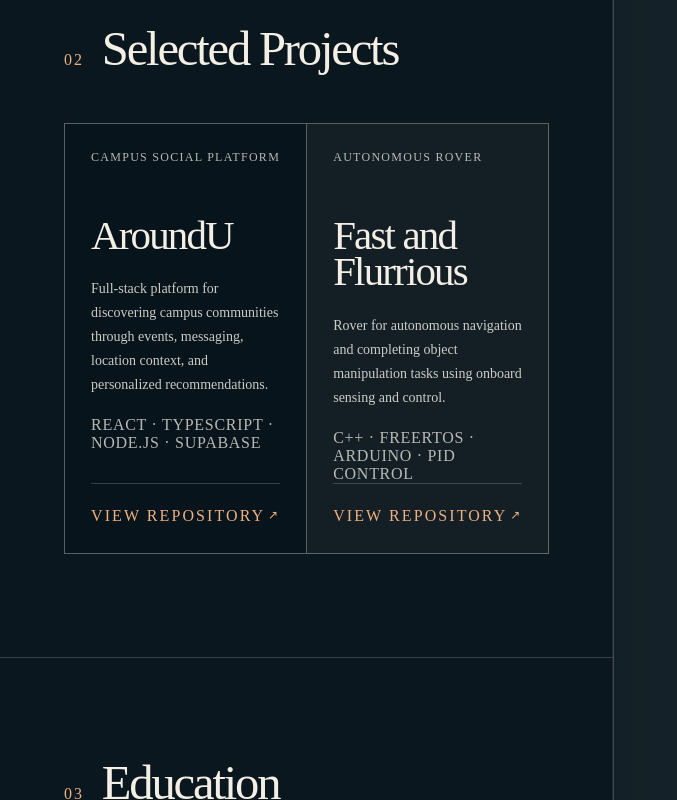
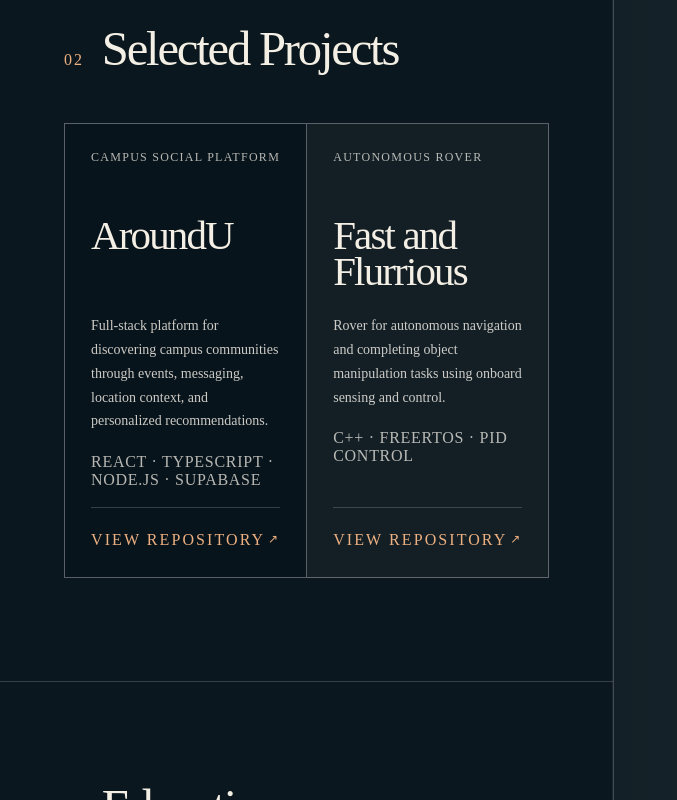
Before and after one commit to Y3EGAN/ReaganPortfolio, a Next.js app: page / in a window 1280 px wide. Shown: the part 2000-2800 px from the top of the page, without its empty margins (0-677 px from the left). Built offline with nearby package versions, Linux system fonts and the light colour scheme.

Commit message:
Polish project card layout

```diff
--- a/app/globals.css
+++ b/app/globals.css
@@ -30,7 +30,7 @@
 
 .portfolio { position: relative; min-height: 100vh; }
 .portrait { position: fixed; z-index: 0; inset: 0; overflow: hidden; background: #17242b; }
-.portrait img { object-fit: cover; object-position: center center; animation: image-in 1.6s ease-out both; }
+.portrait img { object-fit: cover; object-position: center center; }
 .portrait-overlay { position: absolute; inset: 0; background: linear-gradient(180deg, rgba(14,25,31,.04), transparent 52%, rgba(10,18,22,.24)); }
 .photo-marker { position: absolute; right: 30px; bottom: 28px; margin: 0; color: rgba(255,255,255,.76); font: 650 9px var(--mono); letter-spacing: .16em; text-transform: uppercase; writing-mode: vertical-rl; text-shadow: 0 1px 18px rgba(0,0,0,.45); }
 
@@ -40,7 +40,7 @@
 .resume-pane::after { top: 42vh; left: 12vw; width: 42vw; height: 68vh; opacity: .18; background: radial-gradient(circle at 50% 45%, rgba(237,176,128,.7), transparent 58%); animation: liquid-float-alt 22s ease-in-out infinite alternate; }
 .resume-pane > * { position: relative; z-index: 1; }
 
-.pane-nav { position: sticky; z-index: 5; top: 0; width: 100%; min-height: 66px; margin: 0; padding: 0 clamp(30px, 5vw, 82px); display: flex; align-items: center; gap: 24px; border-bottom: 1px solid rgba(255,255,255,.18); color: var(--paper); background: rgba(5,17,23,.52); box-shadow: none; backdrop-filter: blur(8px); font: 650 9px var(--mono); letter-spacing: .11em; text-transform: uppercase; animation: nav-in .7s .12s ease-out both; }
+.pane-nav { position: sticky; z-index: 5; top: 0; width: 100%; min-height: 66px; margin: 0; padding: 0 clamp(30px, 5vw, 82px); display: flex; align-items: center; gap: 24px; border-bottom: 1px solid rgba(255,255,255,.18); color: var(--paper); background: rgba(5,17,23,.52); box-shadow: none; backdrop-filter: blur(8px); font: 650 9px var(--mono); letter-spacing: .11em; text-transform: uppercase; }
 .pane-nav::before { display: none; }
 .pane-nav a { position: relative; padding: 8px 0; transition: color .25s ease; }
 .pane-nav a::after { content: ""; position: absolute; right: 0; bottom: 4px; left: 0; height: 1px; background: currentColor; transform: scaleX(0); transform-origin: right; transition: transform .28s ease; }
@@ -65,14 +65,6 @@
 .quick-facts div + div { border-left: 1px solid var(--line-strong); }
 .quick-facts dt { color: var(--sunset); font: 700 8px var(--mono); letter-spacing: .14em; text-transform: uppercase; }
 .quick-facts dd { margin: 7px 0 0; font-size: 13px; line-height: 1.4; }
-.profile > * { animation: content-in .8s cubic-bezier(.2,.7,.2,1) both; }
-.profile > :nth-child(1) { animation-delay: .18s; }
-.profile > :nth-child(2) { animation-delay: .25s; }
-.profile > :nth-child(3) { animation-delay: .32s; }
-.profile > :nth-child(4) { animation-delay: .4s; }
-.profile > :nth-child(5) { animation-delay: .48s; }
-.profile > :nth-child(6) { animation-delay: .56s; }
-
 .section-block { padding-top: clamp(84px, 8vw, 118px); padding-bottom: clamp(84px, 8vw, 118px); border-top: 1px solid var(--line); background: rgba(3,13,18,.06); }
 .section-title { display: flex; align-items: baseline; gap: 18px; margin-bottom: 50px; }
 .section-title > span { color: var(--sunset-soft); font: 700 9px/1 var(--mono); letter-spacing: .12em; }
@@ -92,9 +84,9 @@
 .project-item:nth-child(even) { background: rgba(255,255,255,.035); }
 .project-item:hover { background: rgba(212,106,58,.1); }
 .project-topline { display: flex; align-items: center; justify-content: space-between; gap: 16px; color: var(--muted); font: 650 8px/1.3 var(--mono); letter-spacing: .08em; text-transform: uppercase; }
-.project-item h3 { margin: 52px 0 0; font-family: var(--display); font-size: clamp(34px, 3.2vw, 48px); font-weight: 500; letter-spacing: -.045em; line-height: .9; }
-.project-item > p:not(.tools) { margin: 24px 0 0; color: rgba(244,241,233,.83); font-size: 14px; line-height: 1.7; }
-.project-item .tools { grid-column: auto; margin-top: 20px; }
+.project-item h3 { min-height: 1.8em; margin: 52px 0 0; font-family: var(--display); font-size: clamp(34px, 3.2vw, 48px); font-weight: 500; letter-spacing: -.045em; line-height: .9; }
+.project-item > p:not(.tools) { min-height: 6.8em; margin: 24px 0 0; color: rgba(244,241,233,.83); font-size: 14px; line-height: 1.7; }
+.project-item .tools { grid-column: auto; margin-top: 20px; margin-bottom: 18px; }
 .project-link { min-height: 44px; margin-top: auto; padding-top: 20px; display: flex; align-items: center; justify-content: space-between; border-top: 1px solid var(--line); color: var(--sunset-soft); font: 700 8px/1 var(--mono); letter-spacing: .13em; text-transform: uppercase; }
 .project-link span { font-size: 12px; transition: transform .25s ease; }
 .project-link:hover span { transform: translate(3px, -3px); }
@@ -150,9 +142,6 @@
 .contact-links a:hover { color: var(--sunset-soft); }
 .contact-links a span { color: var(--sunset-soft); }
 
-@keyframes image-in { from { opacity: .45; transform: scale(1.03); } to { opacity: 1; transform: scale(1); } }
-@keyframes nav-in { from { opacity: 0; transform: translateY(-10px); } to { opacity: 1; transform: translateY(0); } }
-@keyframes content-in { from { opacity: 0; transform: translateY(20px); } to { opacity: 1; transform: translateY(0); } }
 @keyframes liquid-float { from { transform: translate3d(-2%, -2%, 0) rotate(-4deg) scale(1); } to { transform: translate3d(7%, 5%, 0) rotate(7deg) scale(1.08); } }
 @keyframes liquid-float-alt { from { transform: translate3d(4%, 5%, 0) rotate(4deg) scale(.96); } to { transform: translate3d(-7%, -4%, 0) rotate(-8deg) scale(1.06); } }
 
@@ -220,6 +209,7 @@
   .tools { margin-top: 0; }
   .project-list { grid-template-columns: 1fr; }
   .project-item { min-height: 355px; }
+  .project-item > p:not(.tools) { min-height: 0; }
   .project-item:hover { background: rgba(212,106,58,.08); }
   .project-item .tools { margin-top: 20px; }
   .contact-ribbon { padding: 34px 24px; align-items: flex-start; flex-direction: column; gap: 20px; }
--- a/app/page.tsx
+++ b/app/page.tsx
@@ -103,7 +103,7 @@
         <aside className="contact-ribbon" aria-label="Contact Reagan">
           <div>
             <p>Open to opportunities across engineering, research, and beyond.</p>
-            <span>I&apos;d be glad to hear what you&apos;re working on.</span>
+            <span>I would love to hear what you&apos;re working on.</span>
           </div>
           <a href="#contact">Let&apos;s talk <span aria-hidden="true">↓</span></a>
         </aside>
--- a/content/site.ts
+++ b/content/site.ts
@@ -35,7 +35,7 @@
     url: "https://github.com/Hzhao7/UTRA-Hacks",
     type: "Autonomous rover",
     description: "Rover for autonomous navigation and completing object manipulation tasks using onboard sensing and control.",
-    tools: ["C++", "FreeRTOS", "Arduino", "PID control"],
+    tools: ["C++", "FreeRTOS", "PID control"],
   },
 ];
 
```
